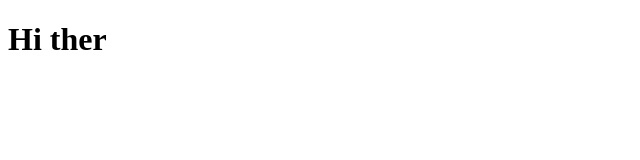
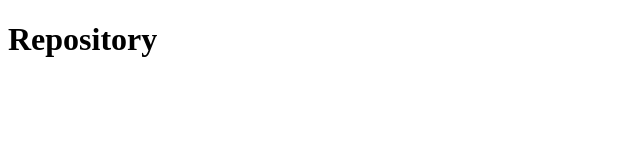
Before and after one commit to leandrovi/github-reps, a React (Create React App) app: page /repository in a window 1280 px wide. Shown: the top 160 px of the page, without its empty margins (0-640 px from the left). Built offline with nearby package versions, Linux system fonts and the light colour scheme.

Commit message:
feat: setup routing

```diff
--- a/package.json
+++ b/package.json
@@ -8,6 +8,7 @@
     "@testing-library/user-event": "^7.1.2",
     "react": "^16.12.0",
     "react-dom": "^16.12.0",
+    "react-router-dom": "^5.1.2",
     "react-scripts": "3.3.0",
     "serialize-javascript": "^2.1.2"
   },
--- a/src/App.js
+++ b/src/App.js
@@ -1,11 +1,9 @@
 import React from 'react';
 
+import Routes from './routes';
+
 function App() {
-  return (
-    <div className="App">
-      <h1>Hi ther</h1>
-    </div>
-  );
+  return <Routes />;
 }
 
 export default App;
--- /dev/null
+++ b/src/pages/Main/index.js
@@ -0,0 +1,7 @@
+import React from 'react';
+
+// import { Container } from './styles';
+
+export default function Main() {
+  return <h1>Main</h1>;
+}
--- /dev/null
+++ b/src/pages/Repository/index.js
@@ -0,0 +1,7 @@
+import React from 'react';
+
+// import { Container } from './styles';
+
+export default function Repository() {
+  return <h1>Repository</h1>;
+}
--- /dev/null
+++ b/src/routes.js
@@ -0,0 +1,16 @@
+import React from 'react';
+import { BrowserRouter, Switch, Route } from 'react-router-dom';
+
+import Main from './pages/Main';
+import Repository from './pages/Repository';
+
+export default function Routes() {
+  return (
+    <BrowserRouter>
+      <Switch>
+        <Route path="/" exact component={Main} />
+        <Route path="/repository" component={Repository} />
+      </Switch>
+    </BrowserRouter>
+  );
+}
```
Also changed, not shown: 1 other file (tests, documents, lock files or other folders).
